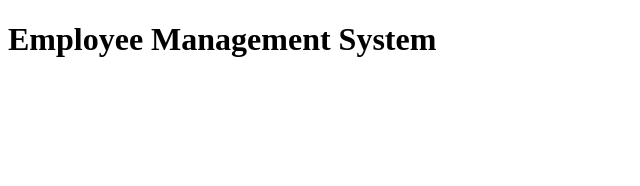
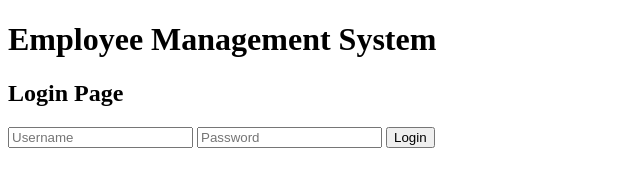
Before and after one commit to MrJackson2077/EmployeeManagementSystem, a plain HTML site: page index.html in a window 1280 px wide. Shown: the whole page, without its empty margins (0-640 px from the left). Drawn offline with Linux system fonts and the light colour scheme.

Commit message:
Added Login Page UI

```diff
--- a/index.html
+++ b/index.html
@@ -7,6 +7,14 @@
 
 <body>
     <h1>Employee Management System</h1>
+
+    <!-- Login Feature Added -->
+
+    <h2>Login Page</h2>
+    <input type="text" placeholder="Username">
+    <input type="password" placeholder="Password">
+    <button>Login</button>
+
 </body>
 
 </html>
```
